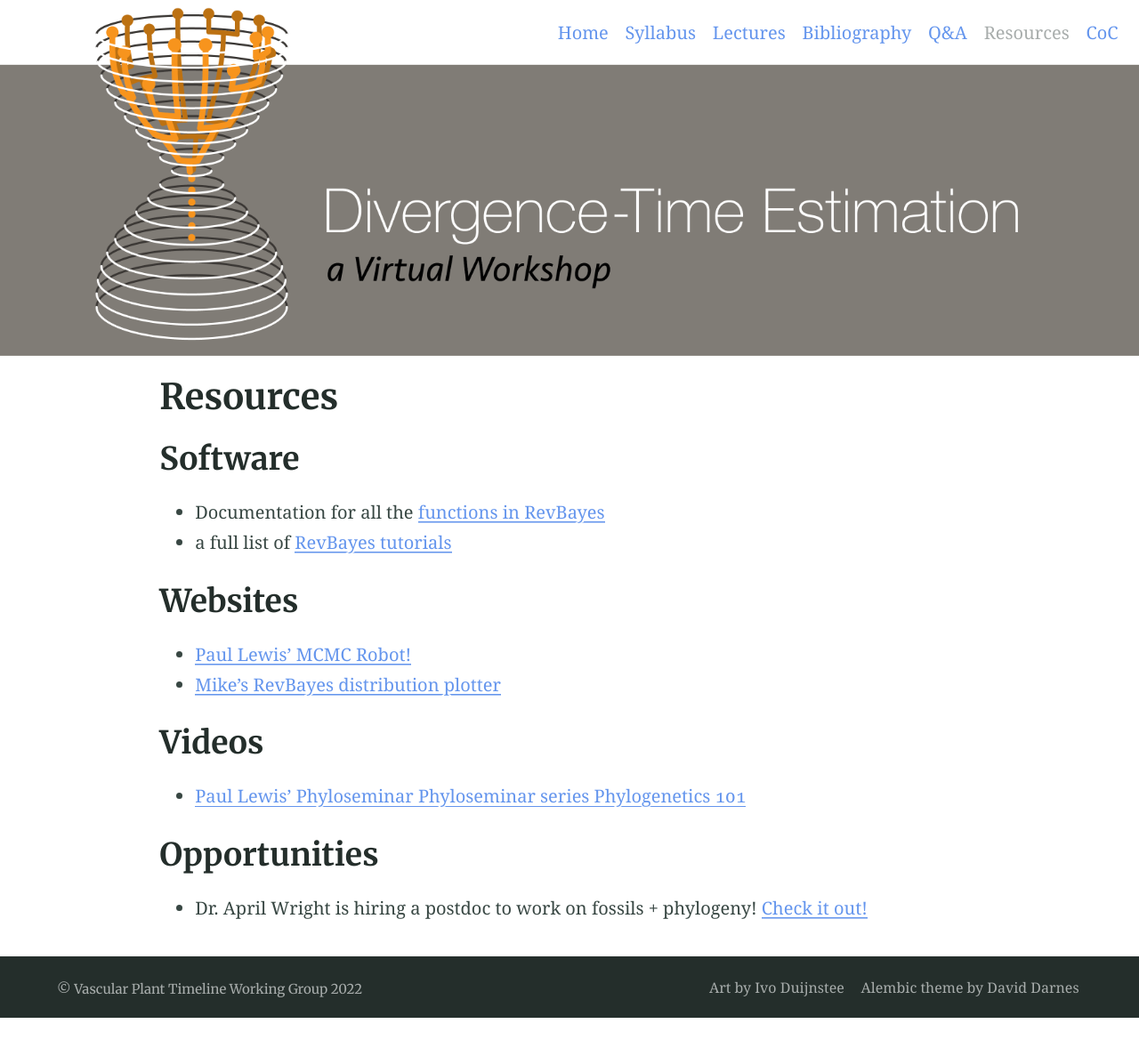
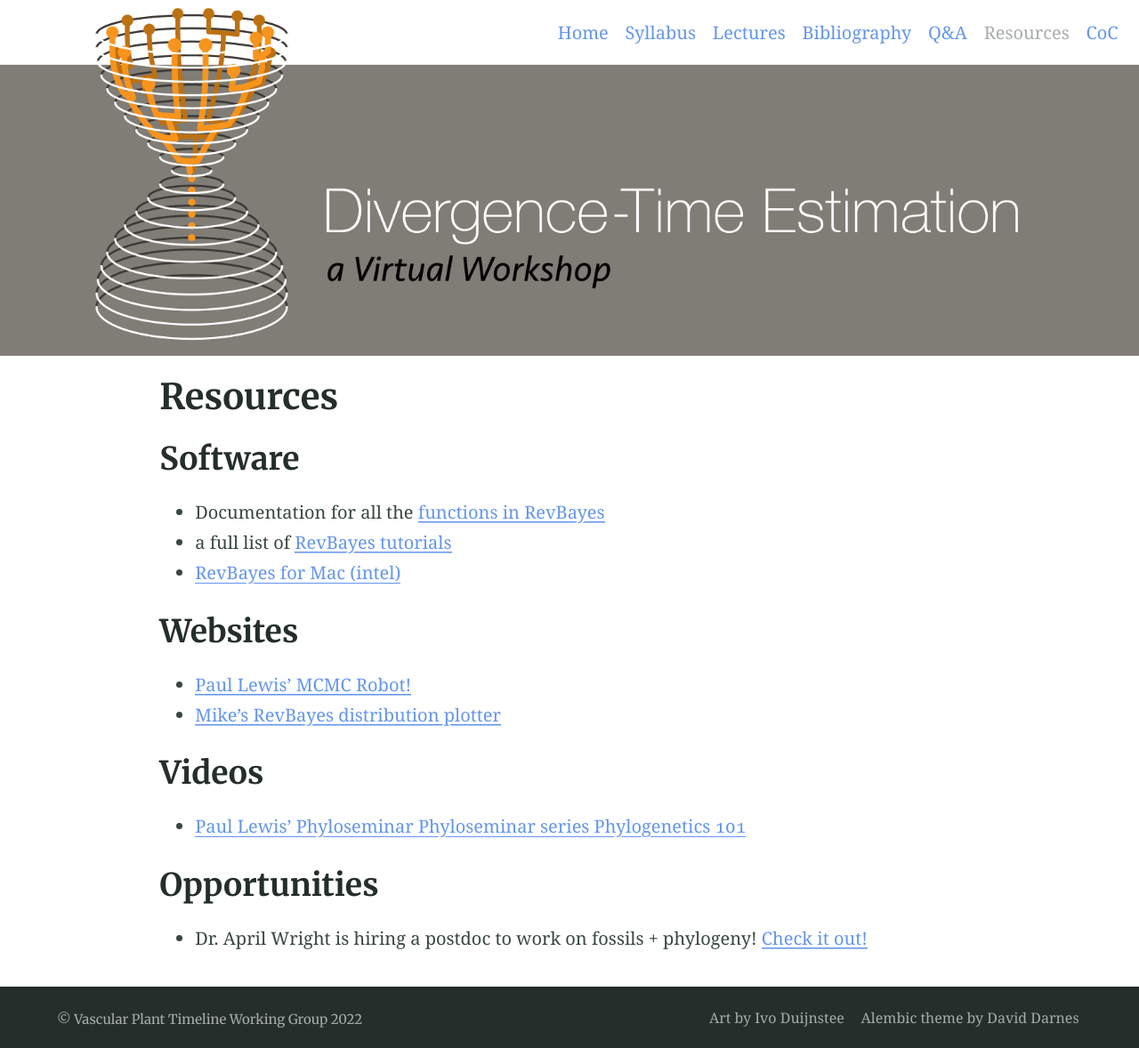
Before and after one commit to mikeryanmay/ted.workshop.github.io, a Jekyll site: the page built from resources.md, in a window 1280 px wide. Shown: the whole page at 89% size. Built offline with Jekyll 4.4.1, drawn with Linux system fonts in a browser that asks for light colours; before the commit the page ends 1144 px from its top, so only the background shows below that.

Commit message:
adding revbayes link

```diff
--- a/resources.md
+++ b/resources.md
@@ -8,6 +8,7 @@ title: Resources
 <div class="niceList"></div>
 - Documentation for all the [functions in RevBayes](https://revbayes.github.io/documentation/)
 - a full list of [RevBayes tutorials](https://revbayes.github.io/tutorials/)
+- [RevBayes for Mac (intel)](https://berkeley.box.com/s/pw9dsavlk3amue9atvzp8h9c9x8t6onj)
 
 ## Websites
 <p></p>
```
Also changed, not shown: 4 other files.
